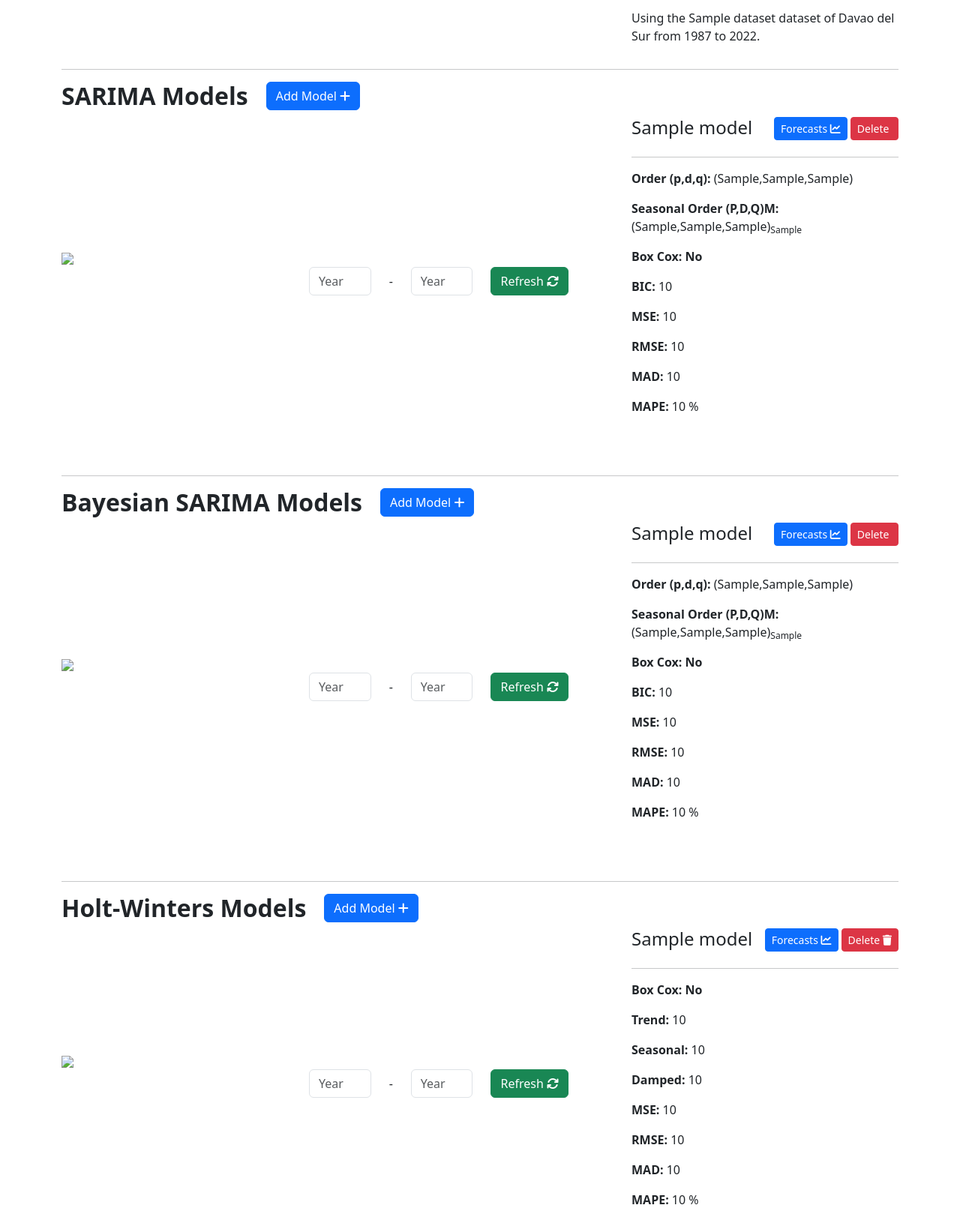
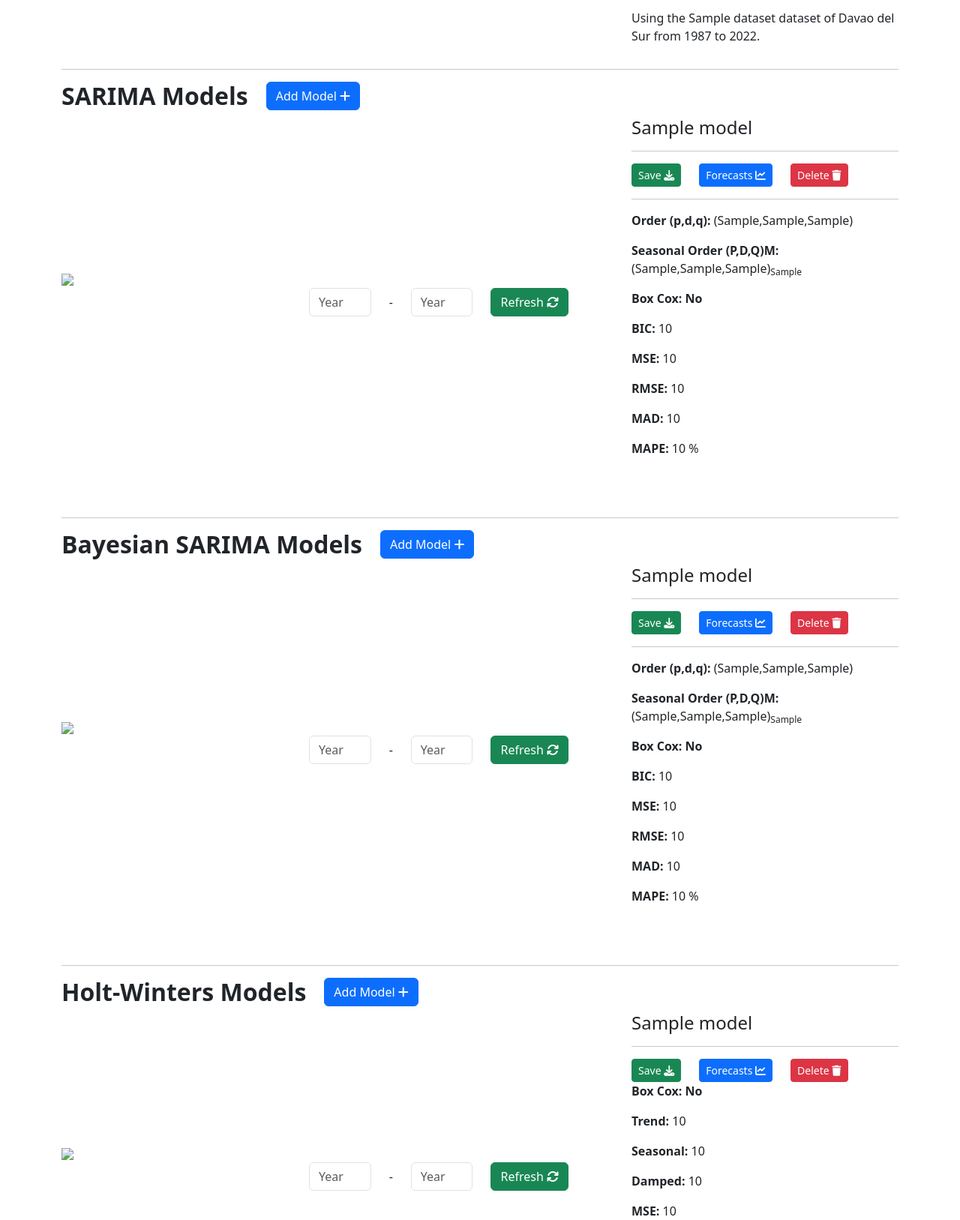
Before and after one commit to cmcaquilala/SP-Davao-del-Sur-Forecast, a Django app: template dashboard/templates/dashboard/graph_page.html in a window 1280 px wide. Shown: the part 329-1956 px from the top of the page at 75% size. Run offline with Django 4.2, Linux system fonts and the light colour scheme; tables that the repository leaves empty hold one stand-in row (values such as "Sample post"); the template is opened without the code that fills it: values that come from a table or form of the project are taken from there, most other values are stand-ins (such as "Sample title", 1, 10 or a date in 2020); data that the repository does not hold is empty; some libraries are stand-ins or nearby versions.

Commit message:
added download json

```diff
--- a/dashboard/templates/dashboard/bayesian_graphs.html
+++ b/dashboard/templates/dashboard/bayesian_graphs.html
@@ -123,15 +123,20 @@
         </div>
 
         <div class="col">
-            <div class="row gx-1">
-                <div class="col">
-                    <h4>{{model.model_name}}</h4>
+            <h4>{{model.model_name}}</h4>
+            {% if model.is_boxcox %}
+            <p>BoxCox, Lambda = {{model.lmbda}}</p>
+            {% endif %}
+            <hr>
+            <div class="row">
+                <div class="col-auto">
+                    <a class="btn btn-success btn-sm" href="{% url 'save_results' dataset model.id %}">Save <i class="fa-solid fa-download"> </i></a>
                 </div>
                 <div class="col-auto">
-                    <a class="btn btn-primary btn-sm" data-bs-toggle="modal" data-bs-target="#forecastsbayesian{{model.id}}">Forecasts <i class="fa-solid fa-chart-line"> </i></a>
+                    <a class="btn btn-primary btn-sm" data-bs-toggle="modal" data-bs-target="#forecastswinters{{model.id}}">Forecasts <i class="fa-solid fa-chart-line"> </i></a>
                 </div>
                 <div class="col-auto">
-                    <a class="btn btn-danger btn-sm" data-bs-toggle="modal" data-bs-target="#deletebayesian{{model.id}}">Delete <i class="fa-solid fa-chart-trash"> </i></a>
+                    <a class="btn btn-danger btn-sm" data-bs-toggle="modal" data-bs-target="#deletewinters{{model.id}}">Delete <i class="fa-solid fa-trash"> </i></a>
                 </div>
             </div>
             {% if model.is_boxcox %}
--- a/dashboard/templates/dashboard/lstm_graphs.html
+++ b/dashboard/templates/dashboard/lstm_graphs.html
@@ -100,15 +100,20 @@
         </div>
 
         <div class="col">
-            <div class="row gx-1">
-                <div class="col">
-                    <h4>{{model.model_name}}</h4>
+            <h4>{{model.model_name}}</h4>
+            {% if model.is_boxcox %}
+            <p>BoxCox, Lambda = {{model.lmbda}}</p>
+            {% endif %}
+            <hr>
+            <div class="row">
+                <div class="col-auto">
+                    <a class="btn btn-success btn-sm" href="{% url 'save_results' dataset model.id %}">Save <i class="fa-solid fa-download"> </i></a>
                 </div>
                 <div class="col-auto">
-                    <a class="btn btn-primary btn-sm" data-bs-toggle="modal" data-bs-target="#forecastslstm{{model.id}}">Forecasts <i class="fa-solid fa-chart-line"> </i></a>
+                    <a class="btn btn-primary btn-sm" data-bs-toggle="modal" data-bs-target="#forecastswinters{{model.id}}">Forecasts <i class="fa-solid fa-chart-line"> </i></a>
                 </div>
                 <div class="col-auto">
-                    <a class="btn btn-danger btn-sm" data-bs-toggle="modal" data-bs-target="#deletelstm{{model.id}}">Delete <i class="fa-solid fa-chart-trash"> </i></a>
+                    <a class="btn btn-danger btn-sm" data-bs-toggle="modal" data-bs-target="#deletewinters{{model.id}}">Delete <i class="fa-solid fa-trash"> </i></a>
                 </div>
             </div>
             {% if model.is_boxcox %}
--- a/dashboard/templates/dashboard/sarima_graphs.html
+++ b/dashboard/templates/dashboard/sarima_graphs.html
@@ -123,15 +123,20 @@
         </div>
 
         <div class="col">
-            <div class="row gx-1">
-                <div class="col">
-                    <h4>{{model.model_name}}</h4>
+            <h4>{{model.model_name}}</h4>
+            {% if model.is_boxcox %}
+            <p>BoxCox, Lambda = {{model.lmbda}}</p>
+            {% endif %}
+            <hr>
+            <div class="row">
+                <div class="col-auto">
+                    <a class="btn btn-success btn-sm" href="{% url 'save_results' dataset model.id %}">Save <i class="fa-solid fa-download"> </i></a>
                 </div>
                 <div class="col-auto">
-                    <a class="btn btn-primary btn-sm" data-bs-toggle="modal" data-bs-target="#forecastssarima{{model.id}}">Forecasts <i class="fa-solid fa-chart-line"> </i></a>
+                    <a class="btn btn-primary btn-sm" data-bs-toggle="modal" data-bs-target="#forecastswinters{{model.id}}">Forecasts <i class="fa-solid fa-chart-line"> </i></a>
                 </div>
                 <div class="col-auto">
-                    <a class="btn btn-danger btn-sm" data-bs-toggle="modal" data-bs-target="#deletesarima{{model.id}}">Delete <i class="fa-solid fa-chart-trash"> </i></a>
+                    <a class="btn btn-danger btn-sm" data-bs-toggle="modal" data-bs-target="#deletewinters{{model.id}}">Delete <i class="fa-solid fa-trash"> </i></a>
                 </div>
             </div>
             {% if model.is_boxcox %}
--- a/dashboard/templates/dashboard/winters_graphs.html
+++ b/dashboard/templates/dashboard/winters_graphs.html
@@ -101,9 +101,14 @@
         </div>
 
         <div class="col">
-            <div class="row gx-1">
-                <div class="col">
-                    <h4>{{model.model_name}}</h4>
+            <h4>{{model.model_name}}</h4>
+            {% if model.is_boxcox %}
+            <p>BoxCox, Lambda = {{model.lmbda}}</p>
+            {% endif %}
+            <hr>
+            <div class="row">
+                <div class="col-auto">
+                    <a class="btn btn-success btn-sm" href="{% url 'save_results' dataset model.id %}">Save <i class="fa-solid fa-download"> </i></a>
                 </div>
                 <div class="col-auto">
                     <a class="btn btn-primary btn-sm" data-bs-toggle="modal" data-bs-target="#forecastswinters{{model.id}}">Forecasts <i class="fa-solid fa-chart-line"> </i></a>
@@ -112,10 +117,6 @@
                     <a class="btn btn-danger btn-sm" data-bs-toggle="modal" data-bs-target="#deletewinters{{model.id}}">Delete <i class="fa-solid fa-trash"> </i></a>
                 </div>
             </div>
-            {% if model.is_boxcox %}
-            <p>BoxCox, Lambda = {{model.lmbda}}</p>
-            {% endif %}
-            <hr>
             <p><b>Box Cox:
                 {{ model.is_boxcox | yesno:'Yes,No' }}
             </b></p>
--- a/dashboard/urls.py
+++ b/dashboard/urls.py
@@ -19,6 +19,7 @@ urlpatterns = [
     path('change_summary_year/<str:dataset>', views.change_summary_year, name='change_summary_year'),
     path('change_model_year/<str:dataset>/<str:id>', views.change_model_year, name='change_model_year'),
     path('delete_model/<str:dataset>/<str:id>', views.delete_model, name='delete_model'),
+    path('save_results/<str:dataset>/<str:id>', views.save_results, name='save_results'),
 
     path('add_sarima/<str:dataset>', views.add_sarima, name='add_sarima'),
     path('add_bayesian/<str:dataset>', views.add_bayesian, name='add_bayesian'),
--- a/dashboard/utils_x/utils.py
+++ b/dashboard/utils_x/utils.py
@@ -170,8 +170,8 @@ def get_merged_graphs(sarima_models, bayesian_models, winters_models, lstm_model
 			"BC " + str(model['lmbda']) if model['is_boxcox'] else ""))
 		plt.legend()
 
+	return get_graph()
 
-	return get_graph()
 
 def get_MSE(actual, predictions):
 	total = 0
```
Also changed, not shown: dashboard/views.py (+20 -2 lines).
